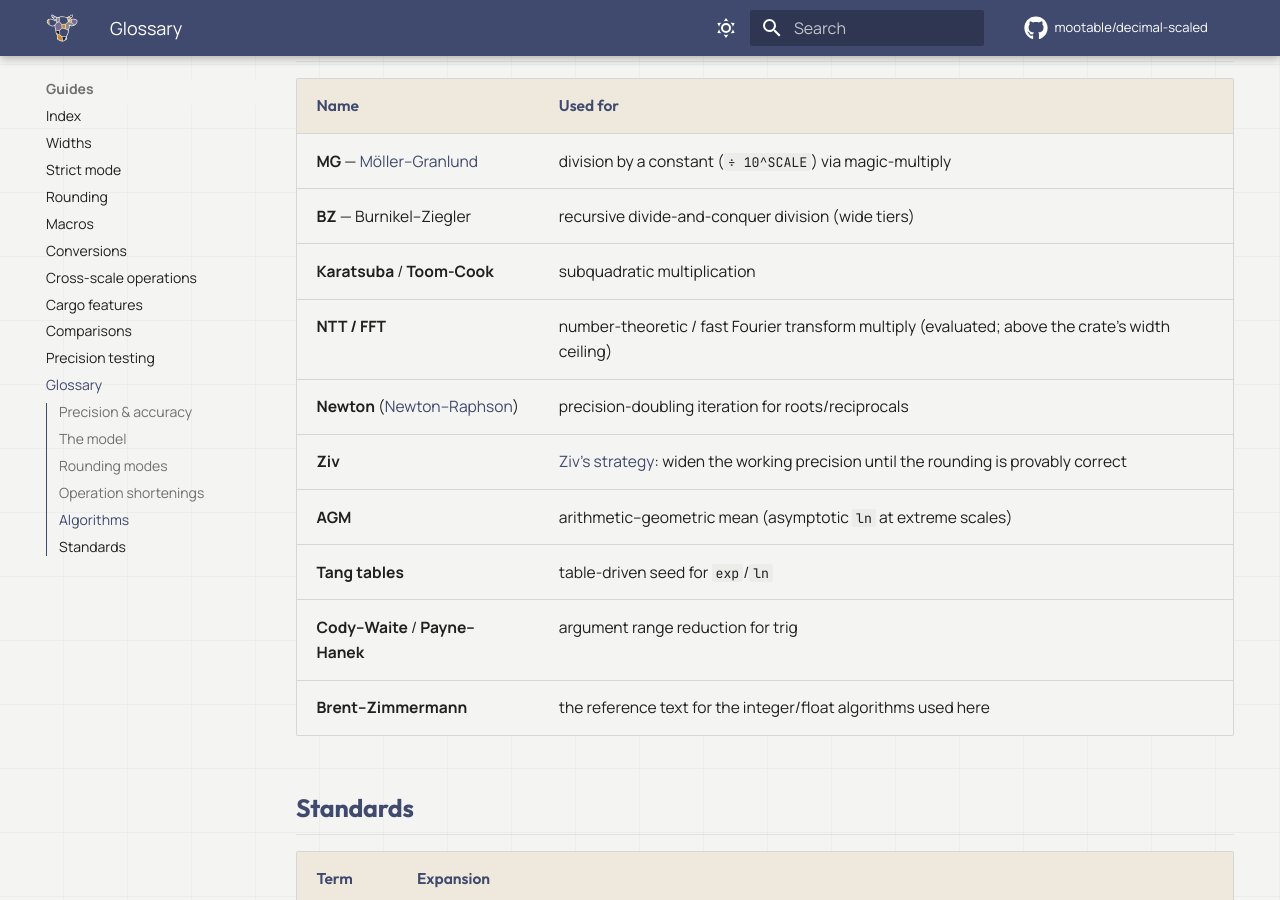
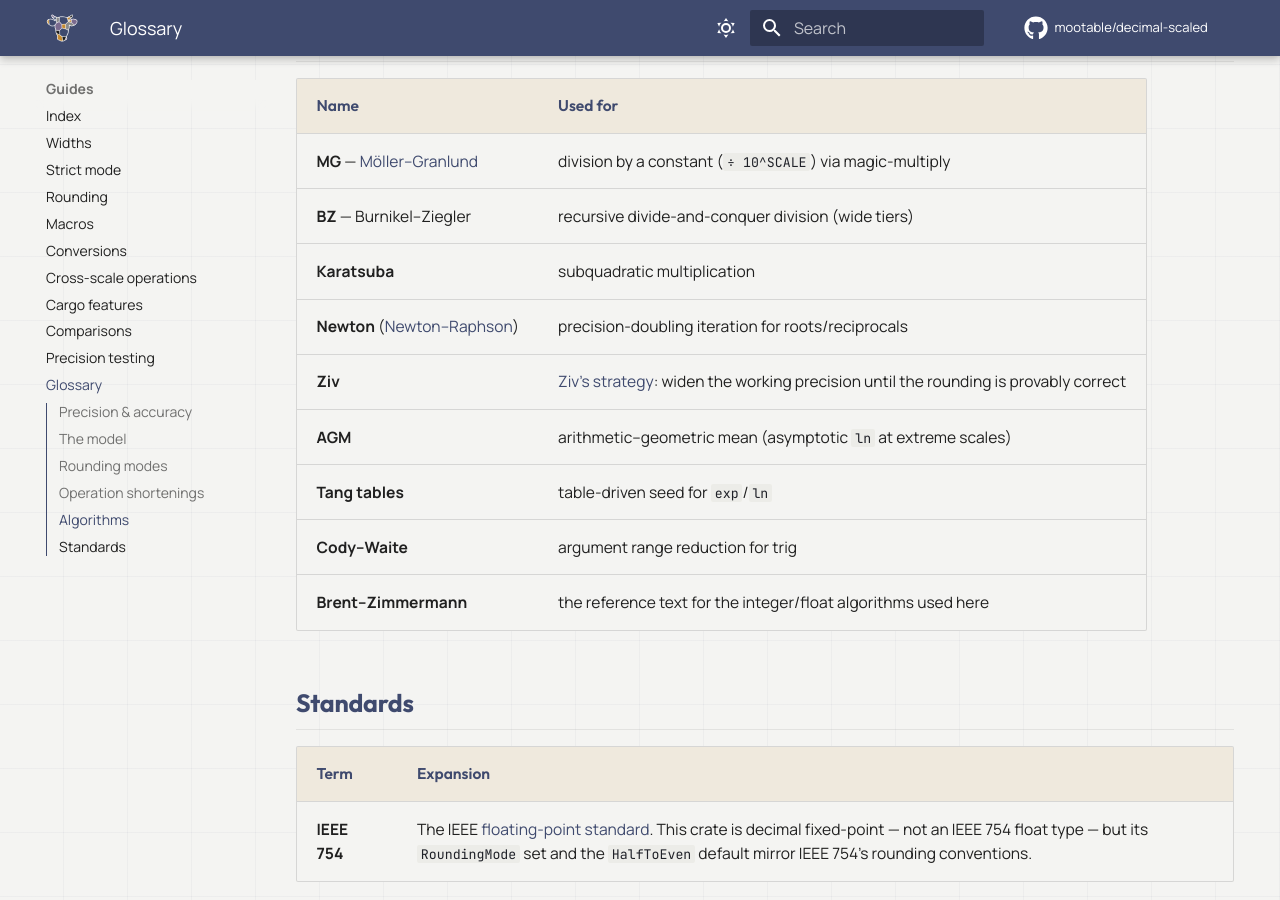
Before and after one commit to mootable/decimal-scaled, an MkDocs documentation site: the page built from docs/glossary.md, in a window 1280 px wide and 900 px high, scrolled down 3303 px. Built offline with MkDocs 1.6.1 and Material for MkDocs 9.7.7, drawn with Linux system fonts in a browser that asks for light colours; comment, search, counter and statistics services are not loaded.

Commit message:
docs(glossary): drop Toom-Cook/NTT-FFT/Payne-Hanek (research-only, not in shipped docs)

```diff
--- a/docs/glossary.md
+++ b/docs/glossary.md
@@ -71,13 +71,12 @@
 |------|----------|
 | **MG** — [Möller–Granlund](https://gmplib.org/~tege/division-paper.pdf) | division by a constant (`÷ 10^SCALE`) via magic-multiply |
 | **BZ** — Burnikel–Ziegler | recursive divide-and-conquer division (wide tiers) |
-| **Karatsuba** / **Toom-Cook** | subquadratic multiplication |
-| **NTT / FFT** | number-theoretic / fast Fourier transform multiply (evaluated; above the crate's width ceiling) |
+| **Karatsuba** | subquadratic multiplication |
 | **Newton** ([Newton–Raphson](https://en.wikipedia.org/wiki/Newton%27s_method)) | precision-doubling iteration for roots/reciprocals |
 | **Ziv** | [Ziv's strategy](https://en.wikipedia.org/wiki/Rounding#Table-maker's_dilemma): widen the working precision until the rounding is provably correct |
 | **AGM** | arithmetic–geometric mean (asymptotic `ln` at extreme scales) |
 | **Tang tables** | table-driven seed for `exp`/`ln` |
-| **Cody–Waite** / **Payne–Hanek** | argument range reduction for trig |
+| **Cody–Waite** | argument range reduction for trig |
 | **Brent–Zimmermann** | the reference text for the integer/float algorithms used here |
 
 ## Standards
```
